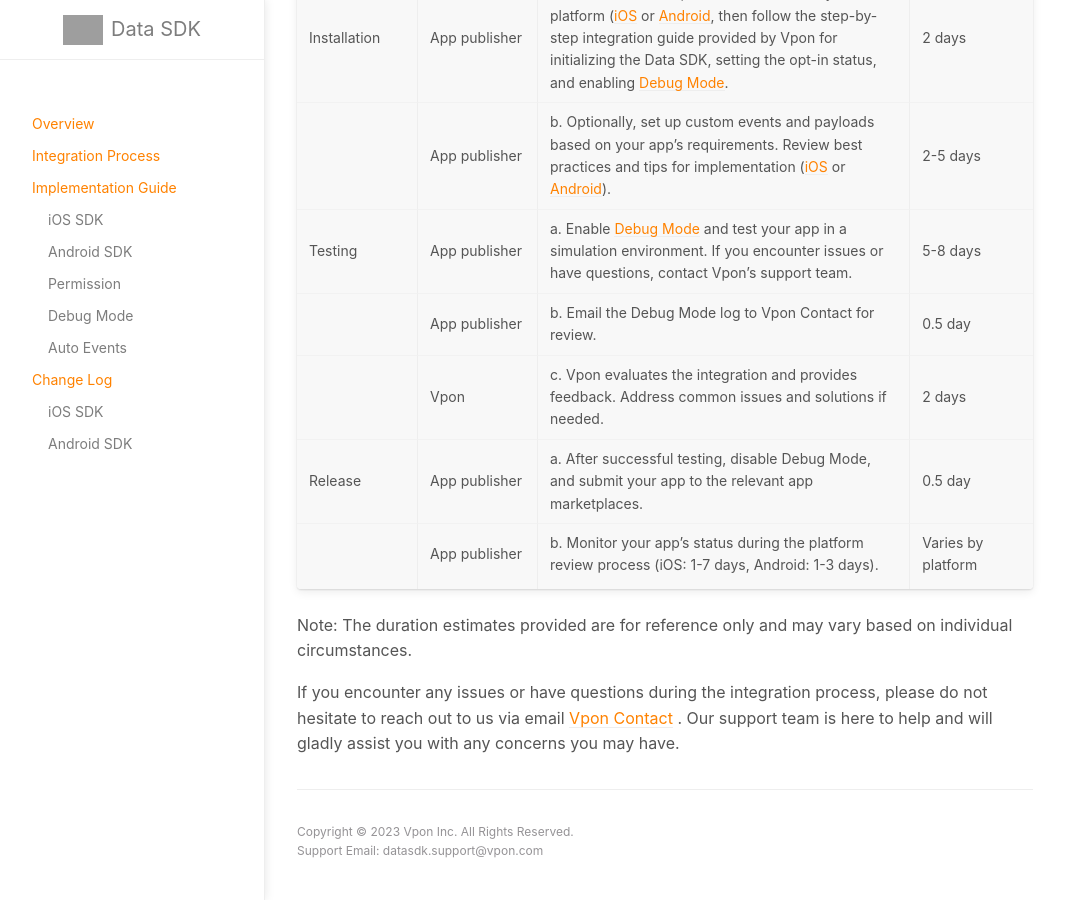
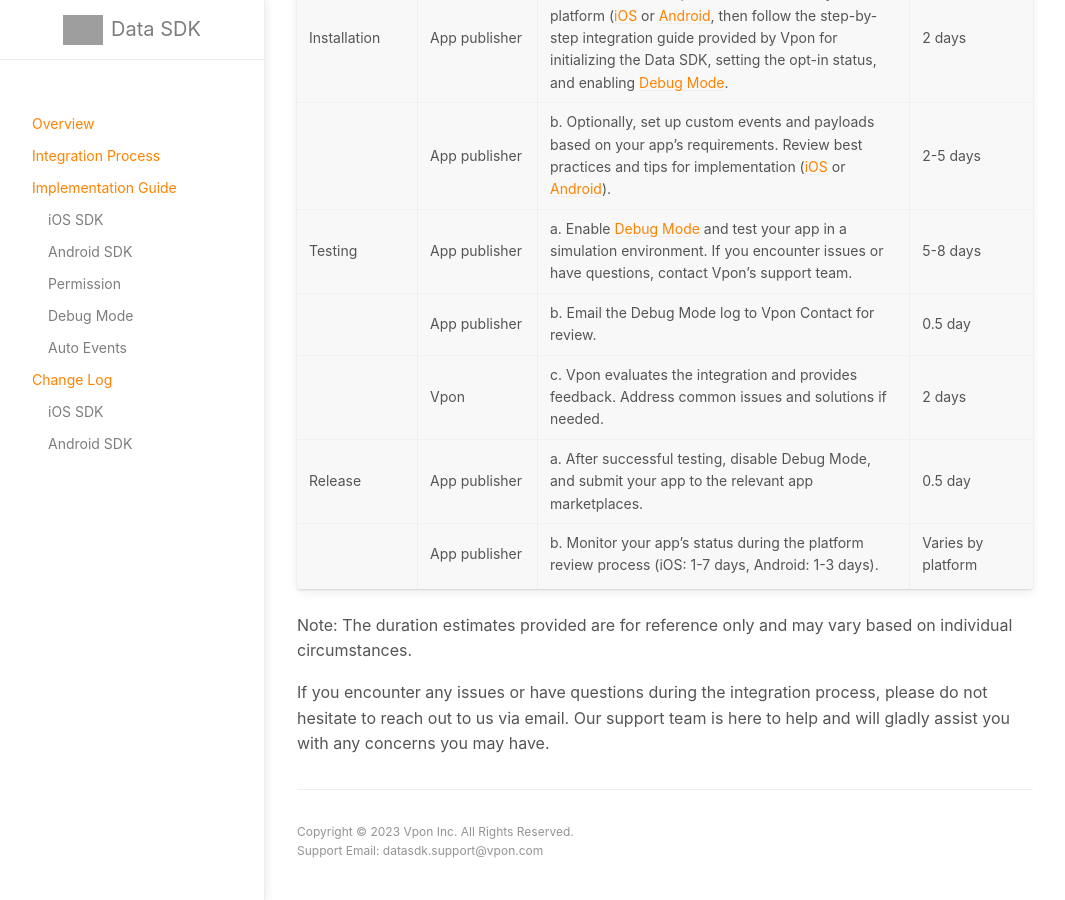
Before and after one commit to vpon-data/data-sdk, a Jekyll site: the page built from docs/IntegrationProcess.md, in a window 1280 px wide and 900 px high, scrolled down 1622 px. Shown: the whole window, without its empty margins (107-1172 px from the left). Built offline with Jekyll 4.4.1, drawn with Linux system fonts in a browser that asks for light colours; grey boxes are pictures that could not be loaded.

Commit message:
Update IntegrationProcess.md

```diff
--- a/docs/IntegrationProcess.md
+++ b/docs/IntegrationProcess.md
@@ -31,5 +31,4 @@
 
 Note: The duration estimates provided are for reference only and may vary based on individual circumstances.
 
-If you encounter any issues or have questions during the integration process, please do not hesitate to reach out to us via email [Vpon Contact](mailto:datasdk<span>.support@vpon.com)
-. Our support team is here to help and will gladly assist you with any concerns you may have.
+If you encounter any issues or have questions during the integration process, please do not hesitate to reach out to us via email. Our support team is here to help and will gladly assist you with any concerns you may have.
```
